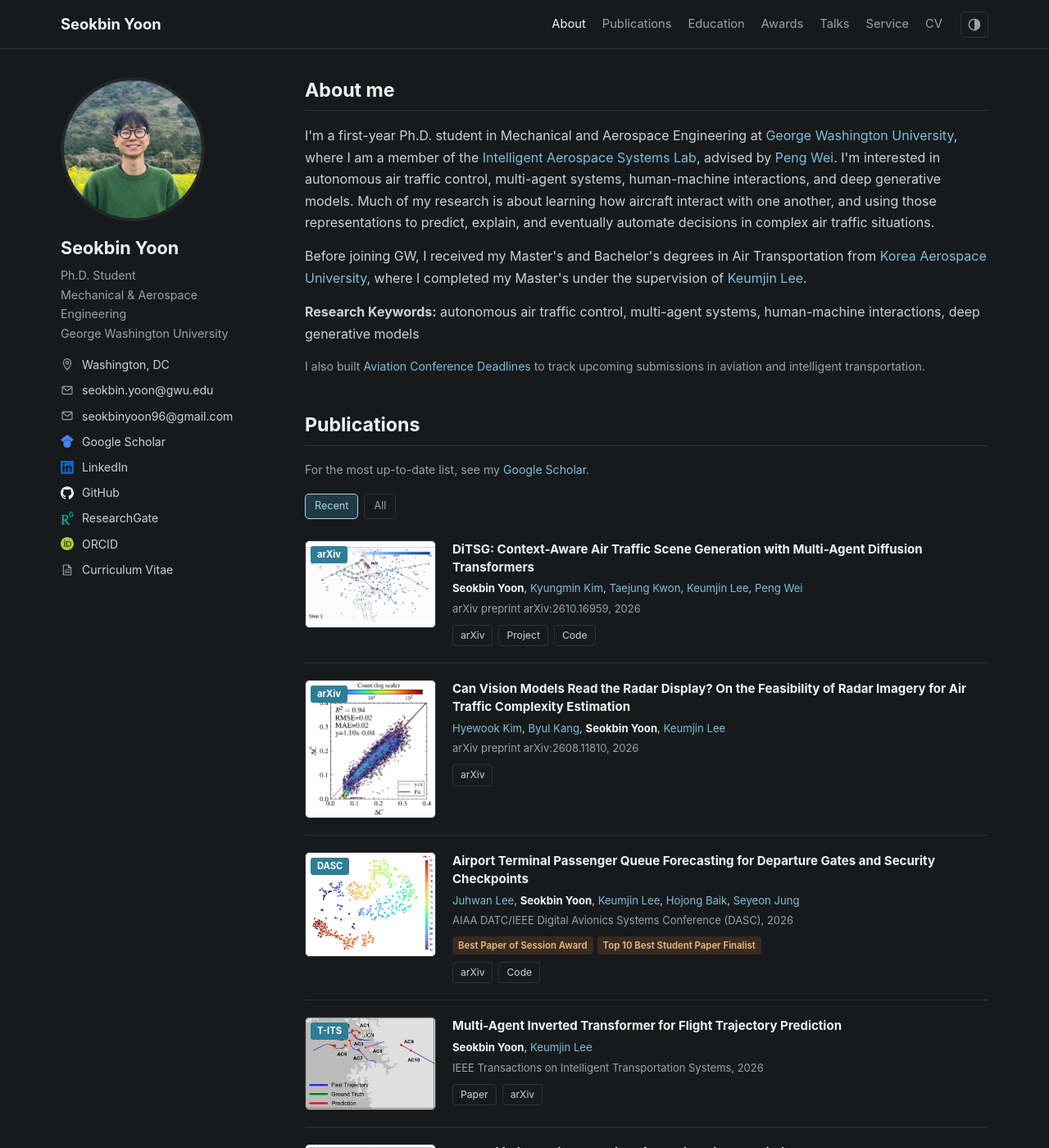
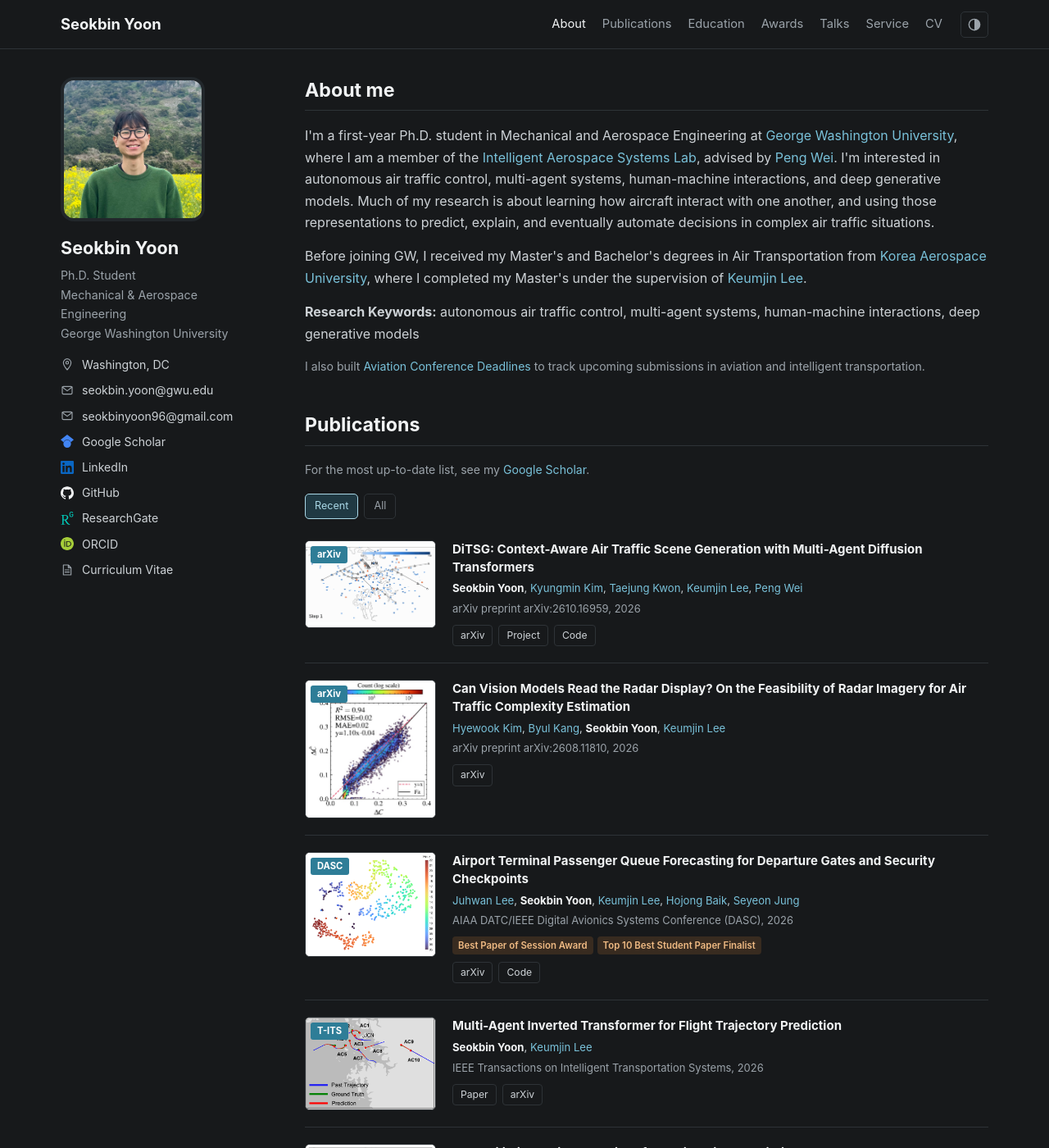
Before and after one commit to seokbinyoon96/seokbinyoon96.github.io, a Jekyll site: the page index.html, which Jekyll copies as it is, in a window 1280 px wide and 1400 px high. Shown: the whole window at 82% size. Built offline with Jekyll 4.4.1, drawn with Linux system fonts in a browser that asks for light colours.

Commit message:
Use rounded square profile photo

```diff
--- a/assets/css/portfolio.css
+++ b/assets/css/portfolio.css
@@ -33,7 +33,7 @@ svg { fill: none; stroke: currentColor; stroke-width: 1.7; stroke-linecap: round
 .menu-toggle { display: none; }
 .page-layout { max-width: 1180px; margin: auto; padding: 34px 24px 12px; display: grid; grid-template-columns: 250px minmax(0, 1fr); gap: 48px; }
 .sidebar { position: sticky; top: 93px; align-self: start; }
-.avatar { display: block; width: 176px; height: 176px; object-fit: cover; border-radius: 50%; border: 4px solid var(--soft); }
+.avatar { display: block; width: 176px; height: 176px; object-fit: cover; border-radius: 16px; border: 4px solid var(--soft); }
 .sidebar h1 { font-size: 1.35rem; line-height: 1.4; margin: 17px 0 7px; color: var(--heading); }
 .sidebar h1 span { display: block; margin-top: 2px; color: var(--muted); font-size: .88rem; font-weight: 400; }
 .author-bio { font-size: .89rem; line-height: 1.65; color: var(--muted); margin: 0 0 15px; }
--- a/index.html
+++ b/index.html
@@ -14,7 +14,7 @@
   <meta property="og:image" content="https://seokbinyoon96.github.io/images/seokbinyoon_pic.jpg">
   <link rel="icon" href="images/seokbinyoon_pic.jpg">
   <script src="script/theme.js?v=1"></script>
-  <link rel="stylesheet" href="assets/css/portfolio.css?v=17">
+  <link rel="stylesheet" href="assets/css/portfolio.css?v=18">
   <script async src="https://www.googletagmanager.com/gtag/js?id=G-J7VM7M2KH0"></script>
   <script>
     window.dataLayer = window.dataLayer || [];
```
